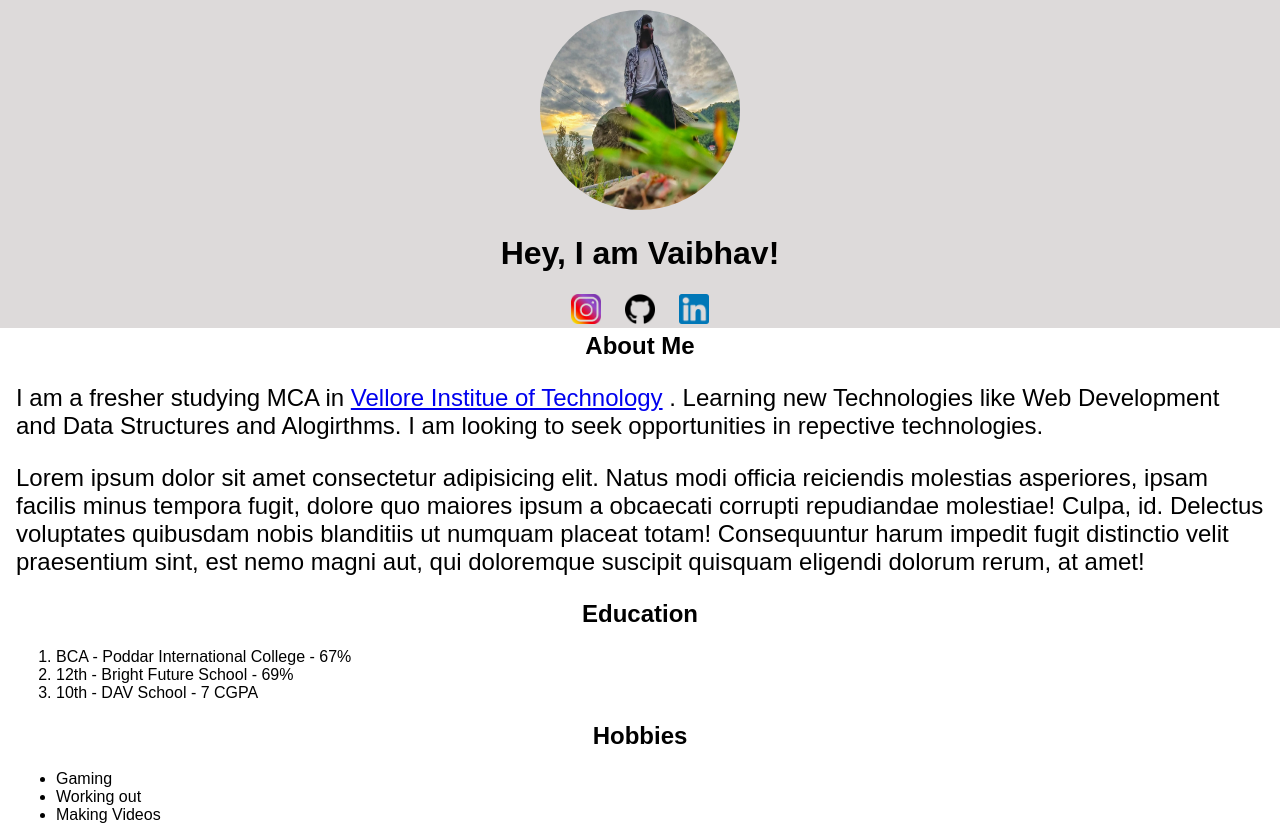
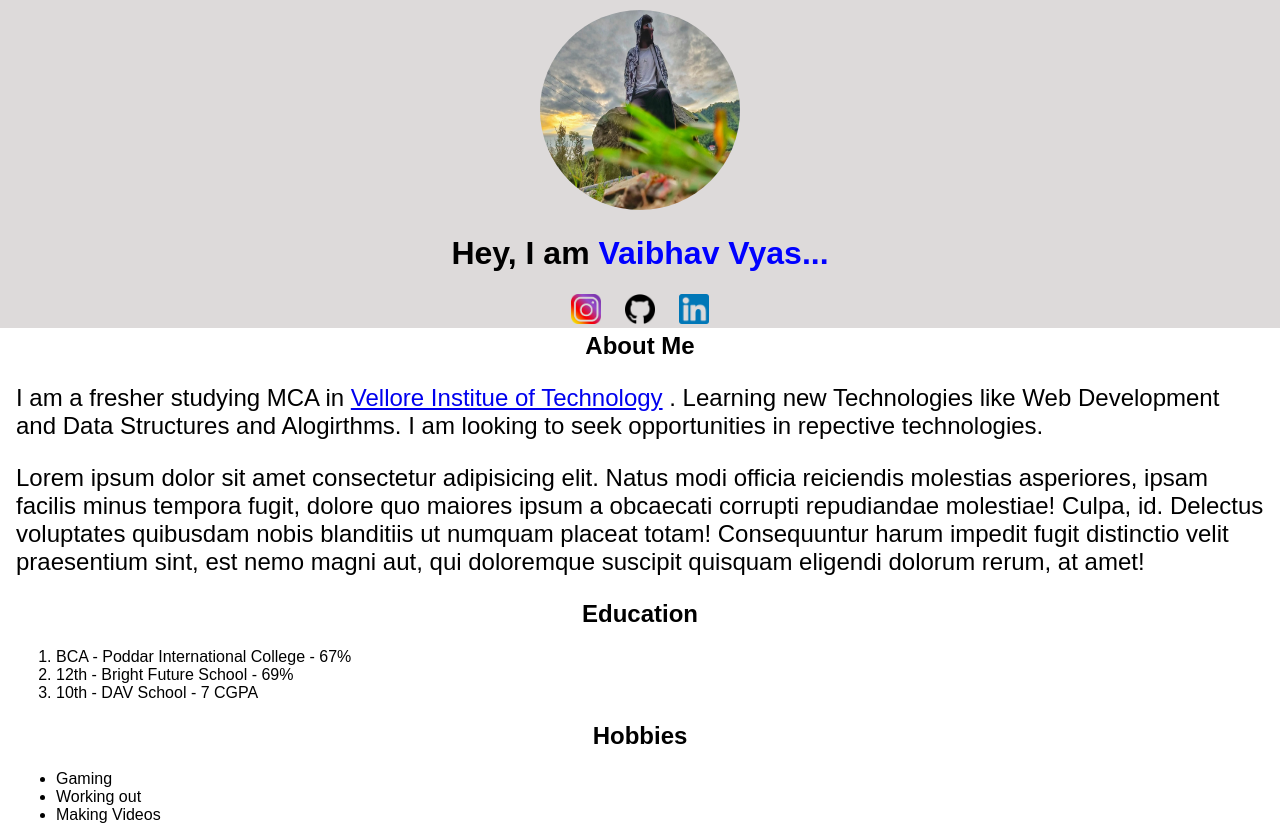
Before and after one commit to GeekVaibhav03/Portfolio, a plain HTML site: page index.html in a window 1280 px wide. Shown: the top 827 px of the page. Drawn offline with Linux system fonts and the light colour scheme.

Commit message:
dynamicText -1

```diff
--- a/index.html
+++ b/index.html
@@ -11,7 +11,7 @@
     <div class="container">
         <div class="top-bar">
             <img id="profile-pic" src="/assets/images/vaibhav.jpg">
-            <h1 id="heading-text">Hey, I am Vaibhav!</h1>
+            <h1 id="heading-text">Hey, I am <span id="dynamic-text"></span></h1>
             <a href="https://www.instagram.com/ig.ironic/?hl=en" target="_blank">
                 <img  class="socials" width="30" height="30" src="./assets/images/instagram.png" alt="">
             </a>
@@ -69,6 +69,6 @@
         </table>
     </div>
     </div>
-
+    <script src="script.js"></script>
 </body>
 </html>
--- a/script.js
+++ b/script.js
@@ -0,0 +1,18 @@
+let dynamicText = document.getElementById("dynamic-text");
+let phrases = ["Vaibhav Vyas...", "Software Engineer...", "Youtuber...","Gamer..."];
+let phraseIndex = 0;
+let letterIndex = 0;
+let typingSpeed = 150;
+let removingSpeed = 100;
+
+function printLetters(phrase){
+    if(letterIndex < phrase.length){
+        dynamicText.textContent += phrase.charAt(letterIndex);
+        letterIndex +=1;
+        setTimeout(() => {
+            printLetters(phrase);
+        }, typingSpeed);
+    }
+}
+
+printLetters(phrases[0]);
--- a/style.css
+++ b/style.css
@@ -42,3 +42,6 @@ th,td{
 table{
     width: 100%;
 }
+#dynamic-text{
+    color: blue;
+}
```
